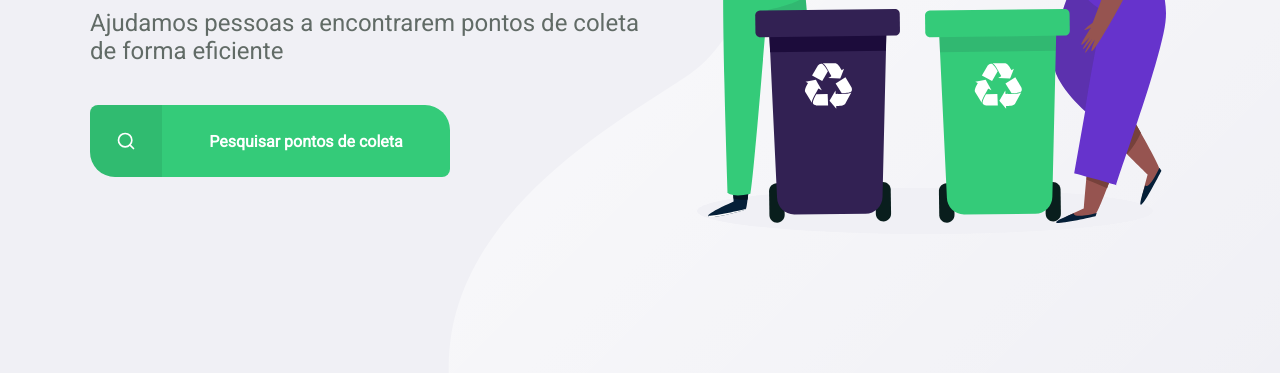
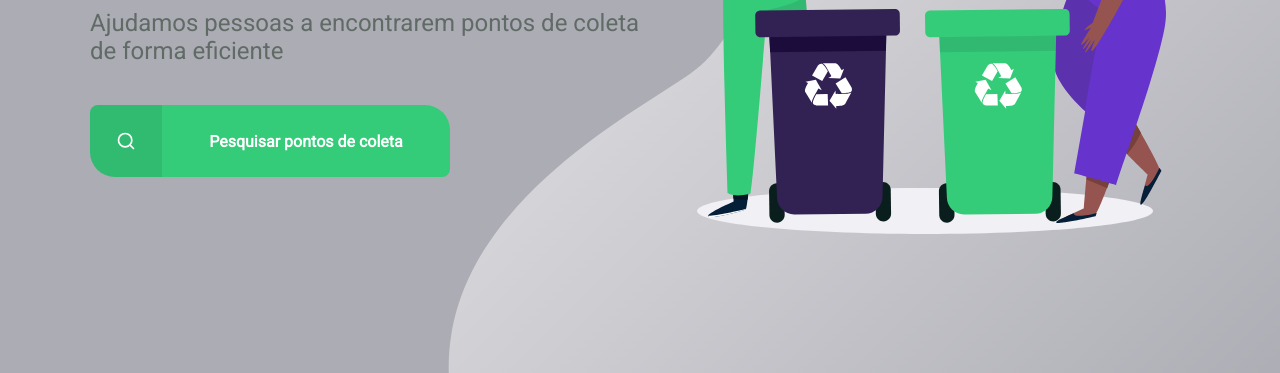
Before and after one commit to Daniel-Alencar/ecoleta, a website: page src/views/index.html in a window 1280 px wide. Shown: the part 427-800 px from the top of the page. Drawn offline with nearby package versions, Linux system fonts and the light colour scheme; files that its build step writes are made by us from their sources; files whose address does not match are found by name.

Commit message:
cor do background do body mudada

```diff
--- a/public/styles/main.css
+++ b/public/styles/main.css
@@ -15,7 +15,7 @@ html {
 }
 
 body {
-    background: #f0f0f5;
+    background: #acacb4;
     -webkit-font-smoothing: antialiased;
 }
 
```
Also changed, not shown: 1 other file.
